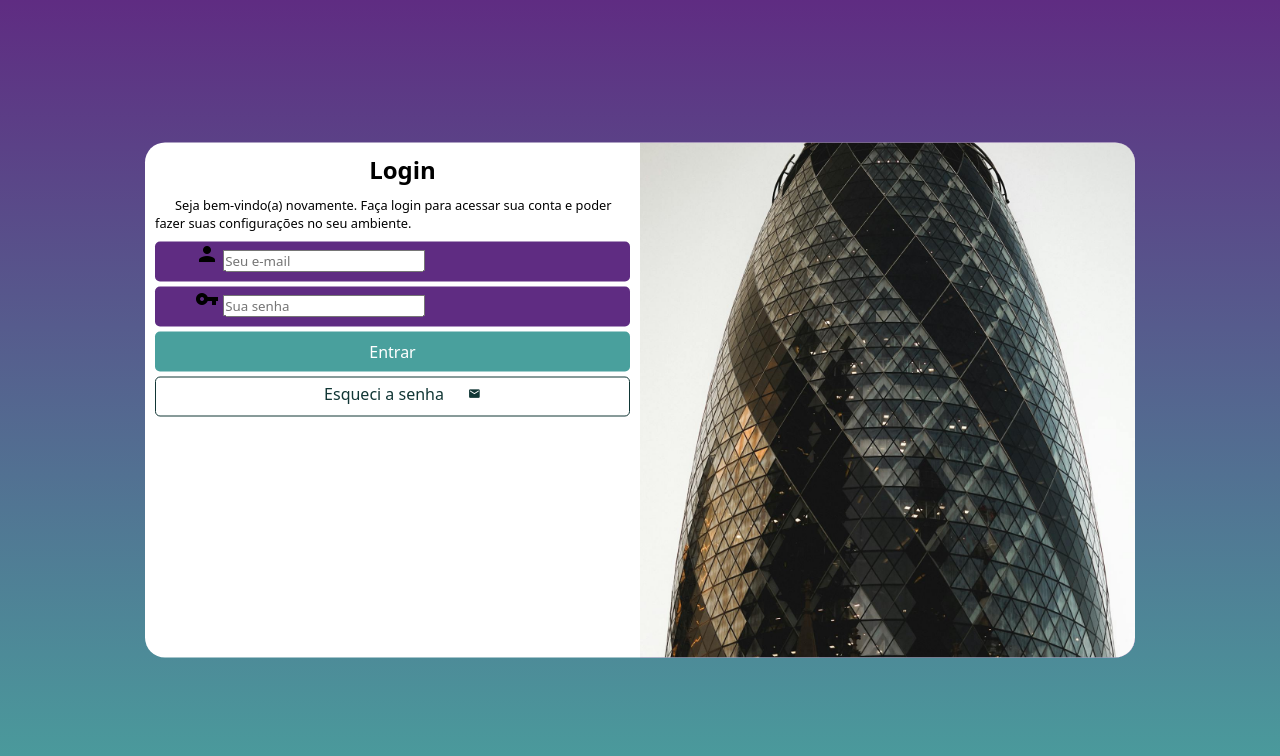
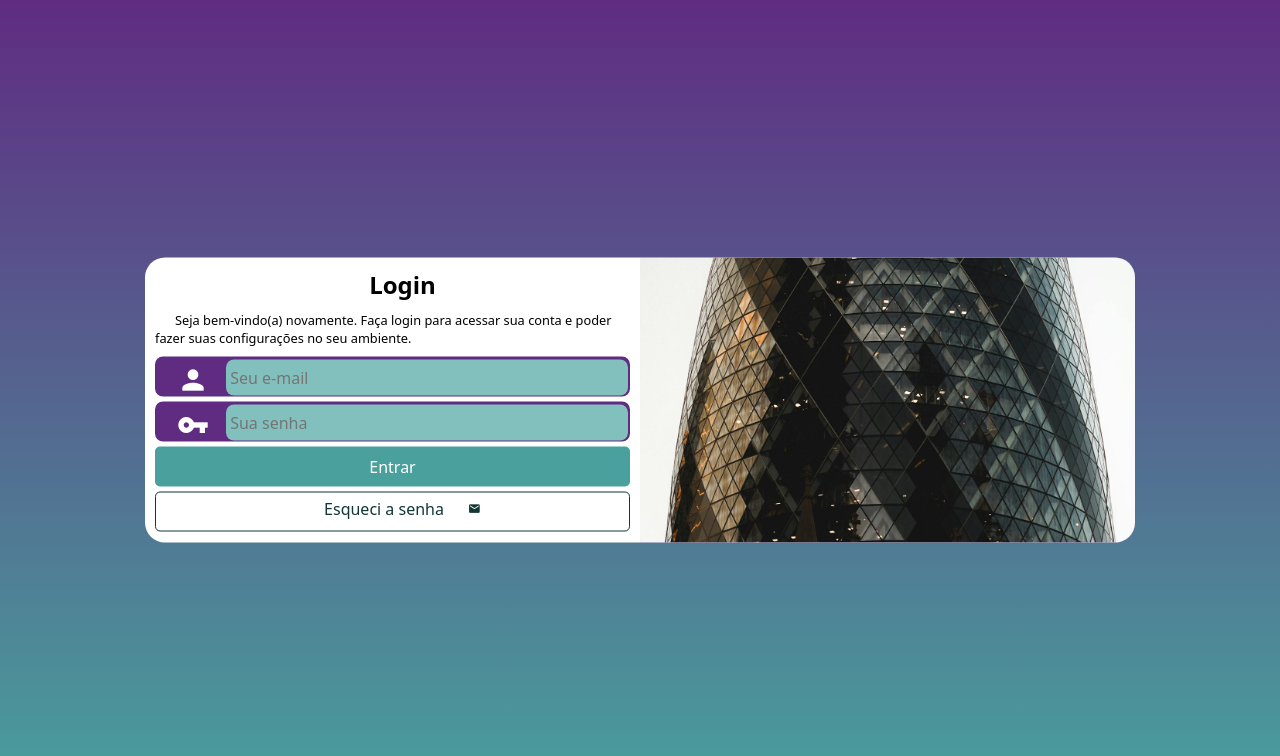
Before and after one commit to Honorioh/projeto-login, a plain HTML site: page index.html in a window 1280 px wide. Drawn offline with Linux system fonts and the light colour scheme.

Commit message:
termino do login

```diff
--- a/estilos/media-query.css
+++ b/estilos/media-query.css
@@ -1,12 +1,13 @@
 @charset "UTF-8";
 
 @media screen and (min-width: 768px) and (max-width:992px) {
-    body{
+    body{ /*configuração tablet*/
         background-image: linear-gradient(to top, #49a09d, #5f2c82);
     }
 
     section#login {
         width: 80vw; /*quando tiver o min de width vai virar 90%do vw*/
+        height: 280px;
     }
 
     section#login > div#imagem {
@@ -23,12 +24,13 @@
 }
 
 @media screen and (min-width: 992px) {
-    body{
+    body{ /*config telas grandes*/
         background-image: linear-gradient(to top, #49a09d, #5f2c82);
     }
 
     section#login {
         width: 990px;
+        height: 285px;
     }
 
     section#login > div#imagem {
--- a/estilos/style.css
+++ b/estilos/style.css
@@ -71,15 +71,41 @@ div#formulario > p {
 
 form > div.campo {
     background-color: #5f2c82;
+    border: 2px solid #5f2c82;
     display: block;
     width: 100%;
     height: 40px;
-    border-radius: 5px;
+    border-radius: 8px;
     margin: 5px 0px;
 }
 
 div.campo >label{
     display: none; /*para nao aparecer o nome menu e senha*/
+}
+
+div.campo > span {
+    color: white;
+
+    font-size: 2em;
+    width: 40px;
+    padding: 5px;
+    transform: translateX(-25px);
+
+}
+
+div.campo > input { /*para colocar o campo de senha e login no tamanho correto do campo*/
+    background-color: #82c0be;
+    font-size: 1em;
+    width: calc(100% - 69px); /*calcula o 100% da caixa menos o espaço da imagemdo span, menos 40px no caso*/
+    height: 100%;
+    transform: translateY(-12px) translateX(5px);
+    border: 0px;
+    border-radius: 8px;
+    padding: 4px;
+}
+
+div.campo > input:focus-within { /*isso é pra quando estiver digitando o campo fica branco*/
+    background-color: white;
 }
 
 form > input[type=submit] { /*para configurar o botão de entrar*/
```
